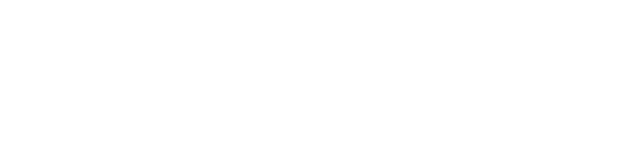
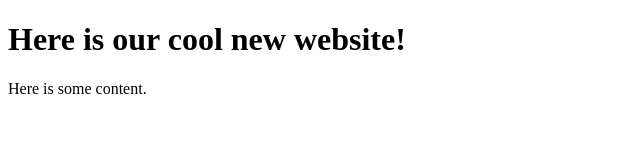
Before and after one commit to Tshepo-P/testing_phase, a plain HTML site: page index.html in a window 1280 px wide. Shown: the whole page, without its empty margins (0-640 px from the left). Drawn offline with Linux system fonts and the light colour scheme.

Commit message:
Added content to index.html

```diff
--- a/index.html
+++ b/index.html
@@ -7,6 +7,7 @@
     <title>Document</title>
 </head>
 <body>
-
+    <h1> Here is our cool new website! </h1>
+    <p>Here is some content.</p>
 </body>
 </html>
```
